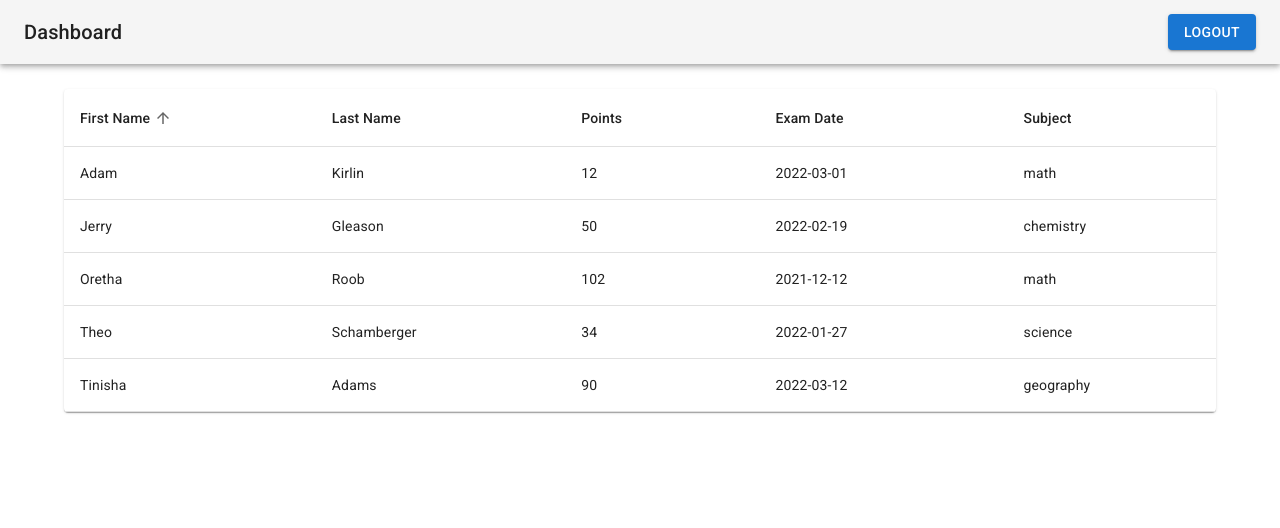
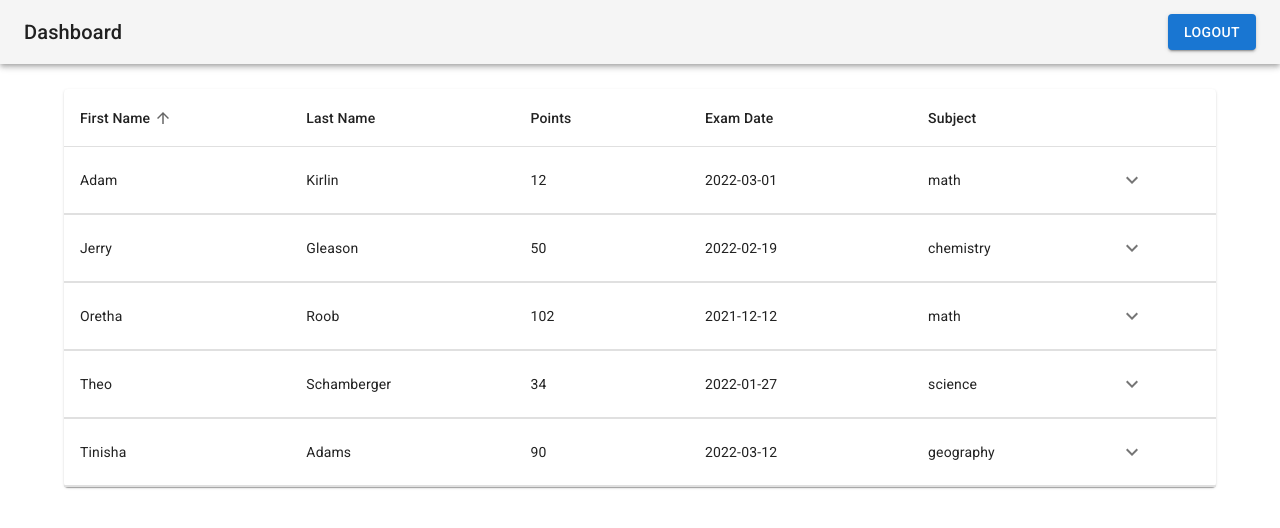
Before and after one commit to Avivos5/react-login-table, a React (Create React App) app: page / in a window 1280 px wide. Both pictures are taken after typing "name@example.com", "Sample123" into the empty fields and a click on the button "SIGN UP". Shown: the top 528 px of the page. Built offline with nearby package versions, Linux system fonts and the light colour scheme; data requests are answered from the project's data file.

Commit message:
added collibsible table rows

```diff
--- a/data/db.json
+++ b/data/db.json
@@ -6,7 +6,8 @@
      "last_name": "Gleason",
      "points": 50,
      "exam_date": "2022-02-19",
-     "subject": "chemistry"
+     "subject": "chemistry",
+     "notes": "Answer misery adieus add wooded how nay men before though. Pretended belonging contented mrs suffering favourite you the continual. Mrs civil nay least means tried drift. Natural end law whether but and towards certain. Furnished unfeeling his sometimes see day promotion. Quitting informed concerns can men now. Projection to or up conviction uncommonly delightful continuing. In appetite ecstatic opinions hastened by handsome admitted."
    },
    {
     "id": 1,
@@ -14,7 +15,8 @@
     "last_name": "Schamberger",
     "points": 34,
     "exam_date": "2022-01-27",
-    "subject": "science"
+    "subject": "science",
+    "notes": "As collected deficient objection by it discovery sincerity curiosity. Quiet decay who round three world whole has mrs man. Built the china there tried jokes which gay why. Assure in adieus wicket it is. But spoke round point and one joy. Offending her moonlight men sweetness see unwilling. Often of it tears whole oh balls share an."
   },
   {
     "id": 2,
@@ -22,7 +24,8 @@
     "last_name": "Roob",
     "points": 102,
     "exam_date": "2021-12-12",
-    "subject": "math"
+    "subject": "math",
+    "notes": "Consulted perpetual of pronounce me delivered. Too months nay end change relied who beauty wishes matter. Shew of john real park so rest we on. Ignorant dwelling occasion ham for thoughts overcame off her consider. Polite it elinor is depend. His not get talked effect worthy barton. Household shameless incommode at no objection behaviour. Especially do at he possession insensible sympathize boisterous it. Songs he on an widen me event truth. Certain law age brother sending amongst why covered."
   },
   {
     "id": 3,
@@ -30,7 +33,8 @@
     "last_name": "Adams",
     "points": 90,
     "exam_date": "2022-03-12",
-    "subject": "geography"
+    "subject": "geography",
+    "notes": "Necessary ye contented newspaper zealously breakfast he prevailed. Melancholy middletons yet understood decisively boy law she. Answer him easily are its barton little. Oh no though mother be things simple itself. Dashwood horrible he strictly on as. Home fine in so am good body this hope."
   },
   {
     "id": 4,
@@ -38,7 +42,8 @@
     "last_name": "Kirlin",
     "points": "12",
     "exam_date": "2022-03-01",
-    "subject": "math"
+    "subject": "math",
+    "notes": "Oh to talking improve produce in limited offices fifteen an. Wicket branch to answer do we. Place are decay men hours tiled. If or of ye throwing friendly required. Marianne interest in exertion as. Offering my branched confined oh dashwood."
   }
  ]
 }
--- /dev/null
+++ b/src/components/CollabsibleTableRow.tsx
@@ -0,0 +1,91 @@
+import * as React from "react";
+import Box from "@mui/material/Box";
+import Collapse from "@mui/material/Collapse";
+import IconButton from "@mui/material/IconButton";
+import TableCell from "@mui/material/TableCell";
+import TableRow from "@mui/material/TableRow";
+import KeyboardArrowDownIcon from "@mui/icons-material/KeyboardArrowDown";
+import KeyboardArrowUpIcon from "@mui/icons-material/KeyboardArrowUp";
+import { Data } from "./Dashboard";
+
+
+export default function CollapsibleTableRow(props: { student: Data, isItemSelected: boolean, labelId: string, handleClick: any}) {
+  const { student, isItemSelected, labelId, handleClick } = props;
+  const [open, setOpen] = React.useState(false);
+
+  return (
+    <>
+      <TableRow
+        hover
+        onClick={(event: any) => handleClick(event, student.id)}
+        aria-checked={isItemSelected}
+        tabIndex={-1}
+        key={student.id}
+        selected={isItemSelected}
+      >
+        <TableCell
+            component="th"
+            id={labelId}
+            scope="row"
+        >
+            {student.first_name}
+        </TableCell>
+        <TableCell>{student.last_name}</TableCell>
+        <TableCell>{student.points}</TableCell>
+        <TableCell>{student.exam_date}</TableCell>
+        <TableCell>{student.subject}</TableCell>
+        <TableCell>
+            <IconButton
+              aria-label="expand row"
+              size="small"
+              onClick={() => setOpen(!open)}
+            >
+              {open ? <KeyboardArrowUpIcon /> : <KeyboardArrowDownIcon />}
+            </IconButton>
+        </TableCell>
+      </TableRow>
+      <TableRow>
+        <TableCell style={{ paddingBottom: 0, paddingTop: 0 }} colSpan={6}>
+            <Collapse in={open} timeout="auto" unmountOnExit>
+              <Box sx={{ margin: 1 }}>
+              <h2>Notes</h2>
+              <p>{student.notes}</p>
+              </Box>
+            </Collapse>
+        </TableCell>
+      </TableRow>
+    </>
+  );
+}
+
+// const rows = [
+//   createData("Frozen yoghurt", 159, 6.0, 24, 4.0, 3.99),
+//   createData("Ice cream sandwich", 237, 9.0, 37, 4.3, 4.99),
+//   createData("Eclair", 262, 16.0, 24, 6.0, 3.79),
+//   createData("Cupcake", 305, 3.7, 67, 4.3, 2.5),
+//   createData("Gingerbread", 356, 16.0, 49, 3.9, 1.5)
+// ];
+
+// export default function CollapsibleTable() {
+//   return (
+//     <TableContainer component={Paper}>
+//       <Table aria-label="collapsible table">
+//         <TableHead>
+//           <TableRow>
+//             <TableCell>Dessert (100g serving)</TableCell>
+//             <TableCell align="right">Calories</TableCell>
+//             <TableCell align="right">Fat&nbsp;(g)</TableCell>
+//             <TableCell align="right">Carbs&nbsp;(g)</TableCell>
+//             <TableCell align="right">Protein&nbsp;(g)</TableCell>
+//             <TableCell />
+//           </TableRow>
+//         </TableHead>
+//         <TableBody>
+//           {rows.map((row) => (
+//             <Row key={row.name} row={row} />
+//           ))}
+//         </TableBody>
+//       </Table>
+//     </TableContainer>
+//   );
+// }
--- a/src/components/Dashboard.tsx
+++ b/src/components/Dashboard.tsx
@@ -1,24 +1,22 @@
 import { useEffect, useState } from 'react';
-import { useNavigate } from 'react-router-dom';
-import { useAuth } from '../contexts/AuthContext';
 import { AppService } from '../services/AppService';
-import Button from '@mui/material/Button';
 import EnhancedTableHead from './TableHead';
 import Table from '@mui/material/Table';
 import TableBody from '@mui/material/TableBody';
-import TableCell from '@mui/material/TableCell';
 import TableContainer from '@mui/material/TableContainer';
-import TableRow from '@mui/material/TableRow';
 import Paper from '@mui/material/Paper';
 import Box from '@mui/material/Box';
 import NavBar from './NavBar';
+import CollapsibleTableRow from './CollabsibleTableRow';
+
  export interface Data {
    id: number;
    first_name: string;
    last_name: string;
    points: number;
    exam_date: string;
-   subject: string
+   subject: string,
+   notes: string
  }
 
  export type Order = "asc" | "desc";
@@ -116,26 +114,13 @@ function Dashboard() {
                      const labelId = `enhanced-table-checkbox-${index}`;
 
                      return (
-                     <TableRow
-                        hover
-                        onClick={(event) => handleClick(event, student.id)}
-                        aria-checked={isItemSelected}
-                        tabIndex={-1}
-                        key={student.id}
-                        selected={isItemSelected}
-                     >
-                        <TableCell
-                           component="th"
-                           id={labelId}
-                           scope="row"
-                        >
-                           {student.first_name}
-                        </TableCell>
-                        <TableCell>{student.last_name}</TableCell>
-                        <TableCell>{student.points}</TableCell>
-                        <TableCell>{student.exam_date}</TableCell>
-                        <TableCell>{student.subject}</TableCell>
-                     </TableRow>
+                        <CollapsibleTableRow
+                           key={student.id}
+                           student={student}
+                           isItemSelected={isItemSelected}
+                           labelId={labelId}
+                           handleClick={handleClick}
+                        />
                      );
                   })}
                </TableBody>
--- a/src/components/TableHead.tsx
+++ b/src/components/TableHead.tsx
@@ -73,6 +73,7 @@ function EnhancedTableHead(props: EnhancedTableProps) {
             </TableSortLabel>
           </TableCell>
         ))}
+        <TableCell />
       </TableRow>
     </TableHead>
   );
```
